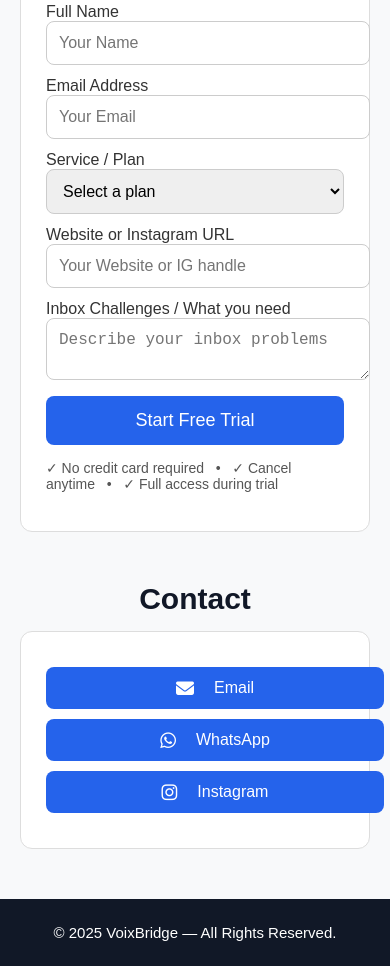
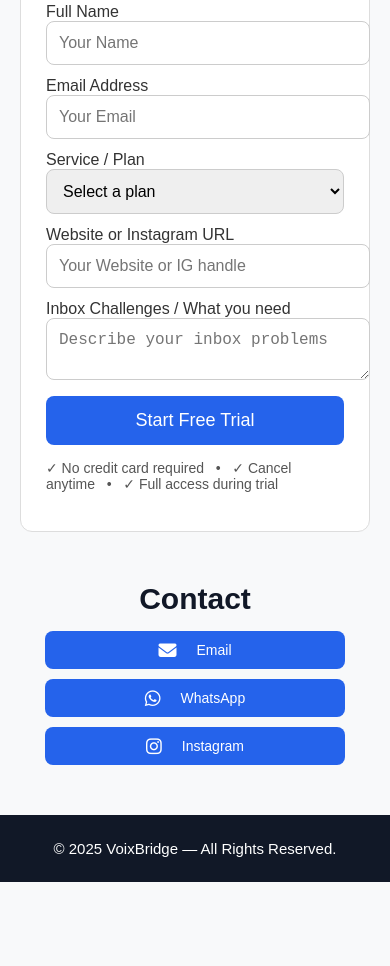
Before and after one commit to Crackercd/voixbridge.email.management, a plain HTML site: page index.html in a window 390 px wide. Shown: the part 4248-5214 px from the top of the page. After the commit the page ends 5130 px from the top, so only its background shows below. Drawn offline with Linux system fonts and the light colour scheme.

Commit message:
Updated HTML files

```diff
--- a/style.css
+++ b/style.css
@@ -144,21 +144,7 @@ form button {
 }
 
 /* CONTACT SECTION */
-.contact-card {
-    background: #fff;
-    border-radius: 12px;
-    padding: 25px;
-    border: 1px solid #ddd;
-    text-align: center;
-    max-width: 500px;
-    margin: 0 auto 50px auto;
-}
-
-.contact-card p {
-    margin: 15px 0;
-    font-size: 16px;
-}
-
+/* CONTACT BUTTONS */
 .contact-btn {
     display: flex;
     align-items: center;
@@ -172,22 +158,16 @@ form button {
     font-size: 16px;
     margin: 10px auto;
     transition: 0.3s;
-    width: 80%;
-    max-width: 300px;
+    width: 100%; /* changed from 80% */
+    max-width: 300px; /* keeps it from being too wide on big screens */
+    box-sizing: border-box; /* ensures padding doesn't break width */
 }
 
-.contact-btn:hover {
-    background: #1e4ecb;
-}
-
-.contact-btn span.icon {
-    font-size: 18px;
-}
-
-/* Responsive */
-@media screen and (max-width: 500px) {
+/* Responsive Fix for smaller screens */
+@media screen and (max-width: 400px) {
     .contact-btn {
-        width: 100%;
+        font-size: 14px; /* optional: slightly smaller text on tiny screens */
+        padding: 10px 15px;
     }
 }
 
```
